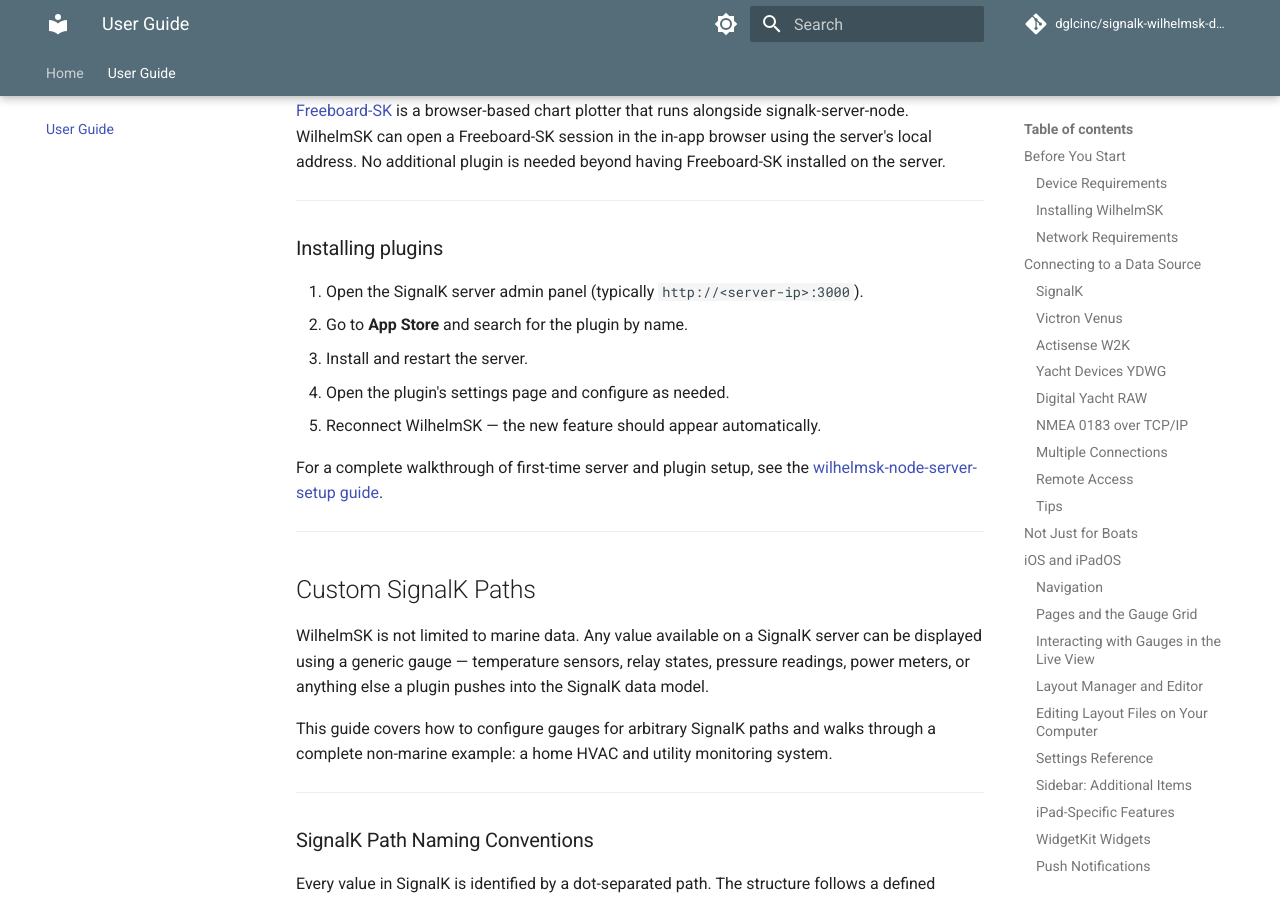
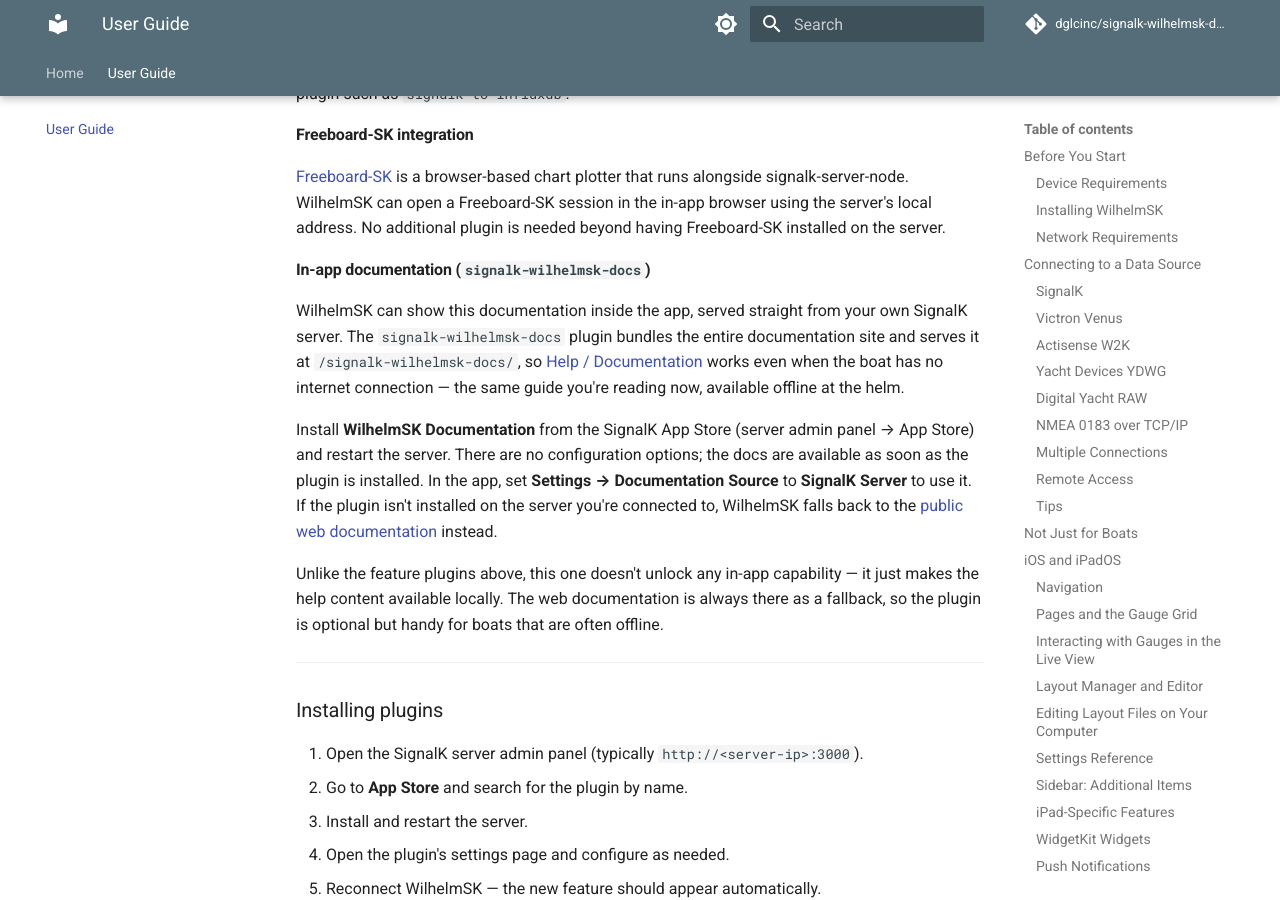
Before and after one commit to dglcinc/signalk-wilhelmsk-docs, an MkDocs documentation site: the page built from docs/user-guide.md, in a window 1280 px wide and 900 px high, scrolled down 42309 px. Built offline with MkDocs 1.6.1 and Material for MkDocs 9.7.7, drawn with Linux system fonts in a browser that asks for light colours; comment, search, counter and statistics services are not loaded; some of the changed text lies outside the part shown.

Commit message:
docs(user-guide): document the signalk-wilhelmsk-docs server plugin (#20)
The Server Plugins section listed every companion plugin except the one
that serves this documentation itself. Adds a matrix row and a feature-
details subsection for signalk-wilhelmsk-docs, explaining that it serves
the docs offline from the boat's own SignalK server and pairs with the
Help / Documentation > "SignalK Server" source. Rebuilt plugin/public/.

Co-authored-by: Claude Sonnet 4.6 <noreply@anthropic.com>

```diff
--- a/docs/user-guide.md
+++ b/docs/user-guide.md
@@ -1250,6 +1250,7 @@ Several advanced WilhelmSK features require companion plugins running on your Si
 | AIS targets | *(none required)* | — | AIS data flows through SignalK natively as `vessels.*`; no plugin needed |
 | Navionics track overlay | *(none required)* | — | WilhelmSK reads the vessel's own track from `vessels.self.track`; no plugin needed |
 | Freeboard-SK integration | *(none required)* | — | WilhelmSK can link to a Freeboard-SK instance on the same server; no server-side plugin needed |
+| In-app documentation (offline) | `signalk-wilhelmsk-docs` | [dglcinc/signalk-wilhelmsk-docs](https://github.com/dglcinc/signalk-wilhelmsk-docs) | Serves this documentation site from the server so **Help / Documentation** works without an internet connection |
 
 ---
 
@@ -1293,6 +1294,14 @@ Your vessel's GPS track is logged by SignalK as `vessels.self.track`. WilhelmSK
 #### Freeboard-SK integration
 
 [Freeboard-SK](https://github.com/SignalK/freeboard-sk) is a browser-based chart plotter that runs alongside signalk-server-node. WilhelmSK can open a Freeboard-SK session in the in-app browser using the server's local address. No additional plugin is needed beyond having Freeboard-SK installed on the server.
+
+#### In-app documentation (`signalk-wilhelmsk-docs`)
+
+WilhelmSK can show this documentation inside the app, served straight from your own SignalK server. The `signalk-wilhelmsk-docs` plugin bundles the entire documentation site and serves it at `/signalk-wilhelmsk-docs/`, so [Help / Documentation](#help-documentation) works even when the boat has no internet connection — the same guide you're reading now, available offline at the helm.
+
+Install **WilhelmSK Documentation** from the SignalK App Store (server admin panel → App Store) and restart the server. There are no configuration options; the docs are available as soon as the plugin is installed. In the app, set **Settings → Documentation Source** to **SignalK Server** to use it. If the plugin isn't installed on the server you're connected to, WilhelmSK falls back to the [public web documentation](https://dglcinc.github.io/signalk-wilhelmsk-docs/) instead.
+
+Unlike the feature plugins above, this one doesn't unlock any in-app capability — it just makes the help content available locally. The web documentation is always there as a fallback, so the plugin is optional but handy for boats that are often offline.
 
 ---
 
```
Also changed, not shown: plugin/public/user-guide/index.html (+10 -0 lines), 1 other file.
